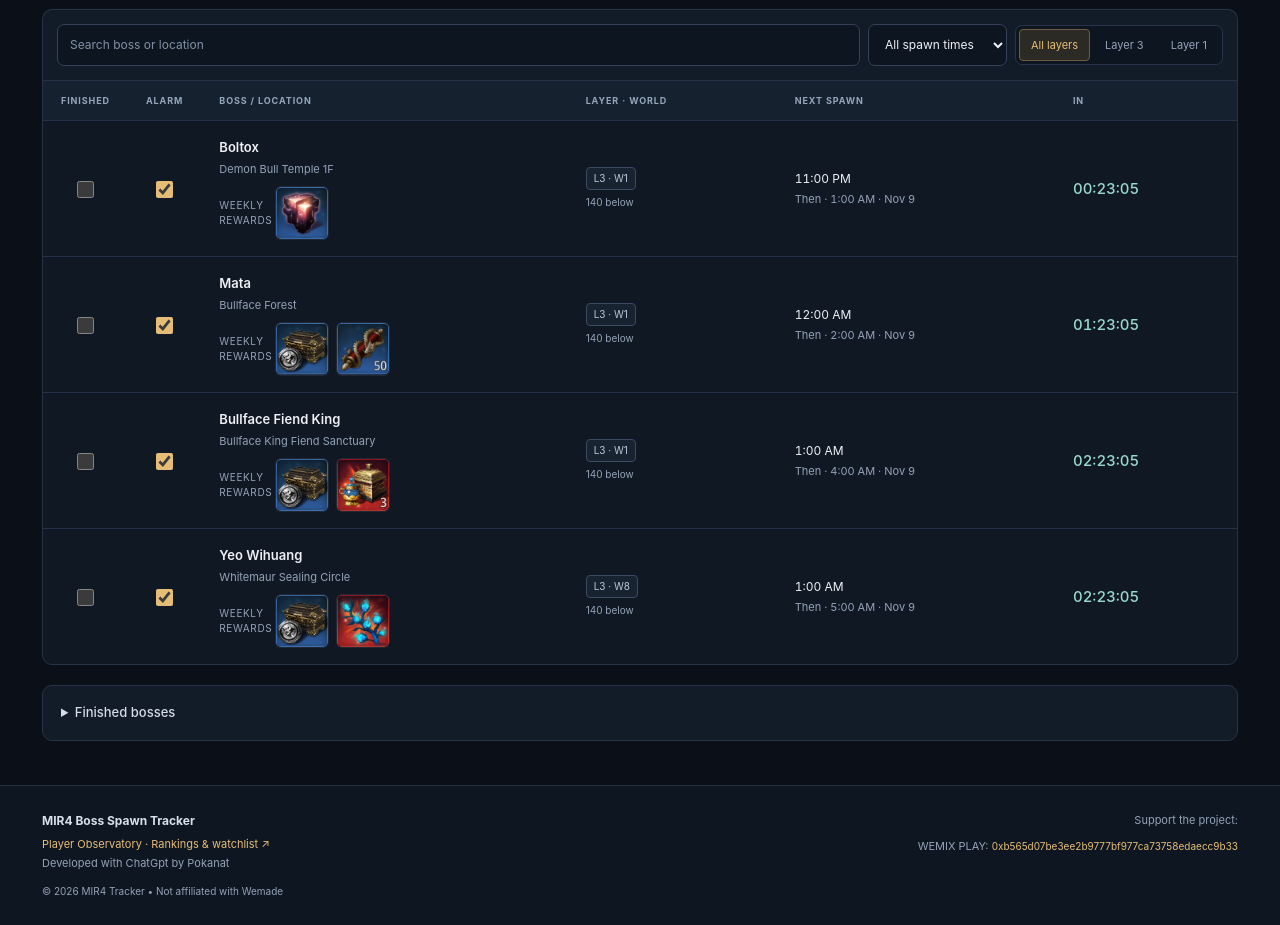
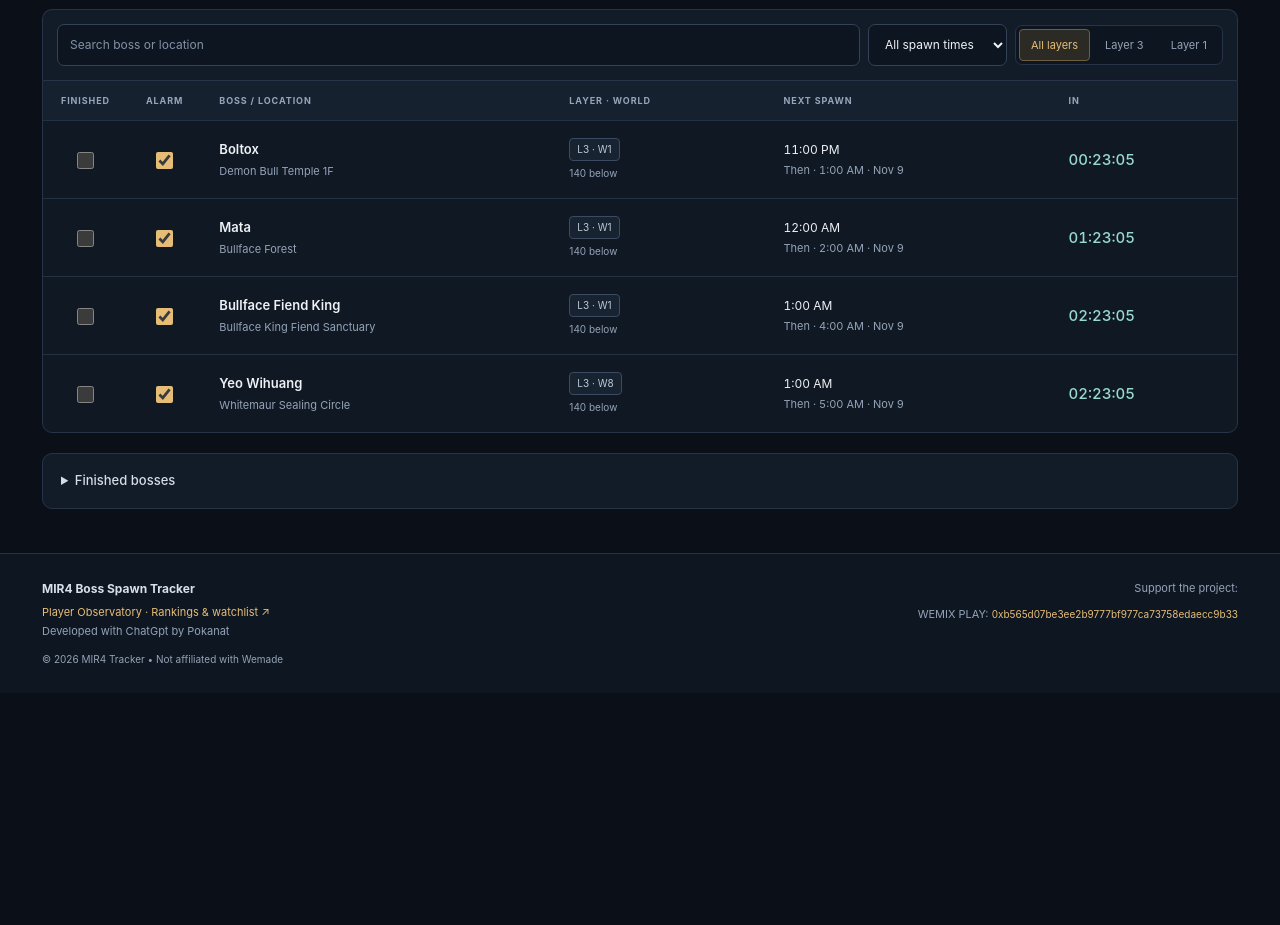
Before and after one commit to pokanat/Mir4Spawn, a plain HTML site: page docs/index.html in a window 1280 px wide. Shown: the part 800-1725 px from the top of the page. After the commit the page ends 1493 px from the top, so only its background shows below. Drawn offline with Linux system fonts and the light colour scheme.

Commit message:
Restore tracker version with level-based remaining boss counter; preserve current version in backup branch

```diff
--- a/docs/index.html
+++ b/docs/index.html
@@ -21,12 +21,7 @@
 @media(max-width:380px){.mir4-logo{width:66px}.brand h1{font-size:11px}.brand small{font-size:8px}.clock{min-width:105px}.clock strong{font-size:15px}.heading p{display:none}.filters{width:100%;justify-content:stretch}.filter{flex:1}.spawn-window{width:100%}}
 @media(prefers-reduced-motion:reduce){*,*::before,*::after{transition:none!important}.spawn-soon td{background:#542431!important}.card.spawn-soon{background:#542431}@media(max-width:700px){.spawn-soon{background:#542431}.spawn-soon td{background:transparent!important}}}
     .boss-progress{display:flex;align-items:center;justify-content:space-between;gap:12px;flex-wrap:wrap;margin:0 0 14px;padding:14px 18px;border:1px solid var(--line);border-radius:9px;background:var(--panel)}.boss-progress-main{display:flex;align-items:center;gap:14px}.boss-progress-label{font-size:12px;color:var(--muted)}.boss-progress strong{font-size:22px;font-weight:650;color:var(--gold);font-variant-numeric:tabular-nums}.boss-progress-detail{font-size:11px;color:var(--muted)}
-
-/* Exact weekly quest icons from supplied screenshots; copper is excluded. */
-.weekly-rewards{margin-top:10px;display:flex;align-items:center;gap:9px;flex-wrap:wrap}
-.weekly-rewards-label{font-size:10px;letter-spacing:.06em;text-transform:uppercase;color:var(--muted);max-width:48px;line-height:1.5}
-.reward-icon{display:inline-block;flex:0 0 52px;width:52px;height:52px;background-repeat:no-repeat;border-radius:5px;box-shadow:0 0 0 1px #ffffff12}
-</style>
+  </style>
 </head>
 <body>
 <main class="shell">
@@ -69,10 +64,6 @@
 </footer>
 <div class="toast" id="toast" role="alert"></div>
 <script>
-
-  const weeklyRewards = {"0":{"file":"mata.png","w":763,"h":89,"icons":[[615,9],[689,9]]},"1":{"file":"boltox.png","w":846,"h":90,"icons":[[692,12]]},"2":{"file":"bullface-fiend-king.png","w":770,"h":82,"icons":[[619,11],[693,11]]},"3":{"file":"yeo-wihuang.png","w":846,"h":86,"icons":[[618,10],[692,10]]},"4":{"file":"taehyul.png","w":760,"h":88,"icons":[[615,14],[689,14]]},"5":{"file":"yuin.png","w":764,"h":78,"icons":[[615,7],[689,7]]},"6":{"file":"nefariox-obdurate-zenith.png","w":771,"h":91,"icons":[[621,15],[695,15]]},"7":{"file":"kurilaica.png","w":771,"h":94,"icons":[[619,15],[693,15]]},"9":{"file":"faluk.png","w":839,"h":78,"icons":[[616,8],[690,8]]},"10":{"file":"tale-warper-fiend.png","w":758,"h":87,"icons":[[611,11],[685,11]]},"12":{"file":"dusk-armado-emperor.png","w":761,"h":87,"icons":[[613,9],[687,9]]},"13":{"file":"boodo.png","w":767,"h":82,"icons":[[622,10],[696,10]]},"14":{"file":"mara.png","w":760,"h":79,"icons":[[617,8],[691,8]]},"15":{"file":"sura.png","w":769,"h":144,"icons":[[617,66],[691,66]]},"16":{"file":"mokgang.png","w":768,"h":93,"icons":[[620,11],[694,11]]},"17":{"file":"wuihan.png","w":765,"h":92,"icons":[[618,10],[692,10]]},"18":{"file":"obscene-yeticlops.png","w":769,"h":88,"icons":[[620,13],[694,13]]}};
-  function rewardMarkup(b){const r=weeklyRewards[b.id];if(!r)return '';return '<div class="weekly-rewards"><span class="weekly-rewards-label">Weekly rewards</span>'+r.icons.map(([x,y],i)=>`<span class="reward-icon" role="img" aria-label="${esc(b.name)} weekly quest reward ${i+1}, as shown in the supplied screenshot" style="background-image:url('./assets/rewards/${r.file}');background-size:${r.w*.8}px ${r.h*.8}px;background-position:-${x*.8}px -${y*.8}px"></span>`).join('')+'</div>'}
-
   // Times transcribed from the supplied Mirage Weekly Spawns image. 12 means 00/12.
   const bosses = [
     [3,'W1','140 below','Bullface Forest','Mata','2:00 / 4:00 / 6:00 / 8:00 / 10:00 / 12:00'],
@@ -114,7 +105,6 @@
   const $=id=>document.getElementById(id), tz=$('timezone'), levelSelect=$('level'), soundSelect=$('sound'), windowSelect=$('spawn-window'), pref='mir4spawn-v1';
   let saved={};try{saved=JSON.parse(localStorage.getItem(pref)||'{}')}catch{}
   let offset=Number.isFinite(+saved.offset)?+saved.offset:8, muted=new Set(Array.isArray(saved.muted)?saved.muted:[]), finished=new Set(Array.isArray(saved.finished)?saved.finished.filter(id=>Number.isInteger(id)&&id>=0&&id<bosses.length):[]), enabled=false, layer='all', audio, lastTick=Date.now(), fired=new Set(), activeSound=new Set(), previewTimer, toastTimer, notificationWorker;
-  let weeklyResetWeek=typeof saved.weeklyResetWeek==='string'&&/^\d{4}-\d{2}-\d{2}$/.test(saved.weeklyResetWeek)?saved.weeklyResetWeek:null;
   const levelRequirements=[...new Set(bosses.map(b=>parseInt(b.level,10)).filter(n=>Number.isFinite(n)&&n>140))].sort((a,b)=>a-b);
   for(const level of levelRequirements){const opt=document.createElement('option');opt.value=level;opt.textContent=`${level}+`;levelSelect.append(opt)}
   const savedLevel=saved.level==='all'?Infinity:Number(saved.level);
@@ -125,7 +115,7 @@
   if(!serverRegions.some(r=>r[2]===offset))offset=8;
   for(const [region,code,utc] of serverRegions){const opt=document.createElement('option');opt.value=utc;opt.textContent=`${region} (${code}) · UTC ${utc<0?'−':'+'}${Math.abs(utc)}`;tz.append(opt)}tz.value=String(offset);
   const esc=s=>String(s).replace(/[&<>"']/g,c=>({'&':'&amp;','<':'&lt;','>':'&gt;','"':'&quot;',"'":'&#39;'}[c]));
-  const save=()=>{try{localStorage.setItem(pref,JSON.stringify({offset,level:levelSelect.value,sound:soundSelect.value,spawnWindow:windowSelect.value,muted:[...muted],finished:[...finished],weeklyResetWeek}))}catch{}};
+  const save=()=>{try{localStorage.setItem(pref,JSON.stringify({offset,level:levelSelect.value,sound:soundSelect.value,spawnWindow:windowSelect.value,muted:[...muted],finished:[...finished]}))}catch{}};
   const eligible=b=>b.level==='140 below'||parseInt(b.level,10)<=+levelSelect.value;
   const nextAt=(boss,now)=>{const shifted=now+offset*3600000, day=Math.floor(shifted/86400000)*86400000;let best=Infinity;for(const m of boss.times)for(const half of [0,720]){const at=day+(m+half)*60000-offset*3600000;if(at>now && at<best)best=at}if(best===Infinity){for(const m of boss.times){const at=day+86400000+m*60000-offset*3600000;if(at<best)best=at}}return best};
   const lastAt=(boss,now)=>{const shifted=now+offset*3600000, day=Math.floor(shifted/86400000)*86400000;let best=-Infinity;for(const m of boss.times)for(const half of [0,720])for(const d of [-1,0]){const at=day+d*86400000+(m+half)*60000-offset*3600000;if(at<=now&&at>best)best=at}return best};
@@ -155,12 +145,10 @@
   function checkAlarms(now){if(!enabled)return;const hits=[];for(const b of bosses){if(muted.has(b.id)||finished.has(b.id)||!eligible(b)||!b.times.length)continue;const at=nextAt(b,lastTick+120000-1),trigger=at-120000,key=b.id+'-'+at;if(trigger>lastTick&&trigger<=now&&at>now&&!fired.has(key)){fired.add(key);hits.push(b)}}if(hits.length)showAlarm(hits);if(fired.size>300)fired.clear()}
   let finishedRenderKey;
   function renderFinished(){const done=bosses.filter(b=>finished.has(b.id)),key=done.map(b=>b.id).join(',');if(key===finishedRenderKey)return;finishedRenderKey=key;$('finished-list').innerHTML=done.length?done.map(b=>`<label class="finished-boss"><input class="on" type="checkbox" checked data-restore="${b.id}" aria-label="Uncheck to restore ${esc(b.name)}"><span><strong>${esc(b.name)}</strong><span class="loc">Layer ${b.layer} · ${esc(b.world)} · ${esc(b.location)}</span></span></label>`).join(''):'<div class="empty">No finished bosses yet.</div>'}
-  function resetWeekAt(now){const local=new Date(now+offset*3600000+300000);local.setUTCDate(local.getUTCDate()-(local.getUTCDay()+6)%7);return local.toISOString().slice(0,10)}
-  function applyWeeklyReset(now){const week=resetWeekAt(now);if(weeklyResetWeek===null){weeklyResetWeek=week;save();return}if(week>weeklyResetWeek){finished.clear();weeklyResetWeek=week;save()}}
   function renderBossProgress(){const allowed=bosses.filter(eligible),done=allowed.filter(b=>finished.has(b.id)).length,left=allowed.length-done,count=`${left} / ${allowed.length}`,detail=`${done} finished · eligible for your level · all layers`;if($('boss-progress-count').textContent!==count)$('boss-progress-count').textContent=count;if($('boss-progress-detail').textContent!==detail)$('boss-progress-detail').textContent=detail}
-  function draw(){const now=Date.now();applyWeeklyReset(now);renderBossProgress();$('copyright-year').textContent=new Date(now).getFullYear();const upcoming=bosses.filter(b=>eligible(b)&&!finished.has(b.id)).map(b=>({...b,at:nextAt(b,now)})).sort((a,b)=>a.at-b.at||a.name.localeCompare(b.name));const shift=new Date(now+offset*3600000);$('server-clock').textContent=shift.toISOString().slice(11,19);$('clock-label').textContent=`${serverRegions.find(r=>r[2]===offset)[1]} · UTC ${offset<0?'−':'+'}${Math.abs(offset)}`;$('finished-count').textContent=finished.size?`· ${finished.size} finished`:'';
+  function draw(){renderBossProgress();$('copyright-year').textContent=new Date().getFullYear();const now=Date.now(), upcoming=bosses.filter(b=>eligible(b)&&!finished.has(b.id)).map(b=>({...b,at:nextAt(b,now)})).sort((a,b)=>a.at-b.at||a.name.localeCompare(b.name));const shift=new Date(now+offset*3600000);$('server-clock').textContent=shift.toISOString().slice(11,19);$('clock-label').textContent=`${serverRegions.find(r=>r[2]===offset)[1]} · UTC ${offset<0?'−':'+'}${Math.abs(offset)}`;$('finished-count').textContent=finished.size?`· ${finished.size} finished`:'';
     $('upcoming').innerHTML=upcoming.length?upcoming.slice(0,3).map((b,i)=>`<article class="card${spawnClass(b.at,now)}"><span class="rank">${i===0?'Next up':`Coming up · ${i+1}`}</span><h3>${esc(b.name)}</h3><div class="place">Layer ${b.layer} · ${b.world} · ${esc(b.location)}</div><div class="bottom"><strong class="count">${countdown(b.at-now)}</strong><span class="at">Your time<b>${atLocal(b.at)}</b><small class="spawn-following">Then · ${followingSpawnTime(b,b.at,now)}</small></span></div><div class="bar" style="width:${Math.max(0,100-(b.at-now)/7200000*100)}%"></div></article>`).join(''):'<div class="empty">No timed bosses to show. Reset all bosses to bring them back.</div>';
-    const ordered=upcoming.map(b=>{const previous=lastAt(b,now),recent=now-previous<120000;return {...b,recent,rowAt:recent?previous:b.at,refreshAt:previous+120000}}).sort((a,b)=>a.rowAt-b.rowAt||a.name.localeCompare(b.name)),query=$('search').value.trim().toLowerCase(),windowMinutes=windowSelect.value==='all'?Infinity:Number(windowSelect.value),shown=ordered.filter(b=>(layer==='all'||String(b.layer)===layer)&&(b.recent||b.rowAt-now<=windowMinutes*60000)&&`${b.name} ${b.location} ${b.world}`.toLowerCase().includes(query));$('rows').innerHTML=shown.map(b=>`<tr class="${spawnClass(b.rowAt,now).trim()}"><td class="finish-cell"><input class="on" type="checkbox" data-finish="${b.id}" aria-label="Mark ${esc(b.name)} finished"></td><td class="alarm-cell"><input class="on" type="checkbox" data-id="${b.id}" aria-label="Alarm for ${esc(b.name)}" ${muted.has(b.id)?'':'checked'}></td><td class="boss-cell"><div class="boss">${esc(b.name)}</div><div class="loc">${esc(b.location)}</div>${rewardMarkup(b)}</td><td class="meta-cell"><span class="tag">L${b.layer} · ${b.world}</span> <span class="loc">${esc(b.level)}</span></td><td class="spawn">${b.recent?`Spawned · ${atLocal(b.rowAt)}`:atLocal(b.rowAt)}<small class="spawn-following">${b.recent?'Next':'Then'} · ${followingSpawnTime(b,b.rowAt,now)}</small></td><td class="next">${b.recent?`Refresh ${countdown(b.refreshAt-now)}`:countdown(b.rowAt-now)}</td></tr>`).join('');$('empty').hidden=shown.length!==0;
+    const ordered=upcoming.map(b=>{const previous=lastAt(b,now),recent=now-previous<120000;return {...b,recent,rowAt:recent?previous:b.at,refreshAt:previous+120000}}).sort((a,b)=>a.rowAt-b.rowAt||a.name.localeCompare(b.name)),query=$('search').value.trim().toLowerCase(),windowMinutes=windowSelect.value==='all'?Infinity:Number(windowSelect.value),shown=ordered.filter(b=>(layer==='all'||String(b.layer)===layer)&&(b.recent||b.rowAt-now<=windowMinutes*60000)&&`${b.name} ${b.location} ${b.world}`.toLowerCase().includes(query));$('rows').innerHTML=shown.map(b=>`<tr class="${spawnClass(b.rowAt,now).trim()}"><td class="finish-cell"><input class="on" type="checkbox" data-finish="${b.id}" aria-label="Mark ${esc(b.name)} finished"></td><td class="alarm-cell"><input class="on" type="checkbox" data-id="${b.id}" aria-label="Alarm for ${esc(b.name)}" ${muted.has(b.id)?'':'checked'}></td><td class="boss-cell"><div class="boss">${esc(b.name)}</div><div class="loc">${esc(b.location)}</div></td><td class="meta-cell"><span class="tag">L${b.layer} · ${b.world}</span> <span class="loc">${esc(b.level)}</span></td><td class="spawn">${b.recent?`Spawned · ${atLocal(b.rowAt)}`:atLocal(b.rowAt)}<small class="spawn-following">${b.recent?'Next':'Then'} · ${followingSpawnTime(b,b.rowAt,now)}</small></td><td class="next">${b.recent?`Refresh ${countdown(b.refreshAt-now)}`:countdown(b.rowAt-now)}</td></tr>`).join('');$('empty').hidden=shown.length!==0;
     renderFinished();checkAlarms(now);lastTick=now}
   $('alarm-button').addEventListener('click',async()=>{if(enabled){enabled=false;stopSound();$('alarm-button').textContent='Enable 2-minute alarms';$('alarm-button').classList.remove('enabled');$('alarm-status').classList.remove('active');$('alarm-status').lastElementChild.textContent='Alarms off. Enable them and keep this page open.';return}const soundReady=await ensureAudio();if('Notification'in window&&Notification.permission==='default'){try{await Notification.requestPermission()}catch{}}enabled=true;lastTick=Date.now();$('alarm-button').textContent='Alarms on · turn off';$('alarm-button').classList.add('enabled');$('alarm-status').classList.add('active');$('alarm-status').lastElementChild.textContent=soundReady?(('Notification'in window&&Notification.permission==='granted')?'Sound and notifications on. Keep this page open.':'Sound on. Keep this page open for alerts.'):'Sound unavailable in this browser. Keep this page open for on-screen alerts.'});
   if('serviceWorker'in navigator){navigator.serviceWorker.register('./sw.js').then(r=>notificationWorker=r).catch(()=>{});navigator.serviceWorker.addEventListener('message',e=>{if(e.data?.type==='stop-mir4-alarm')dismissAlarm()})}
```
